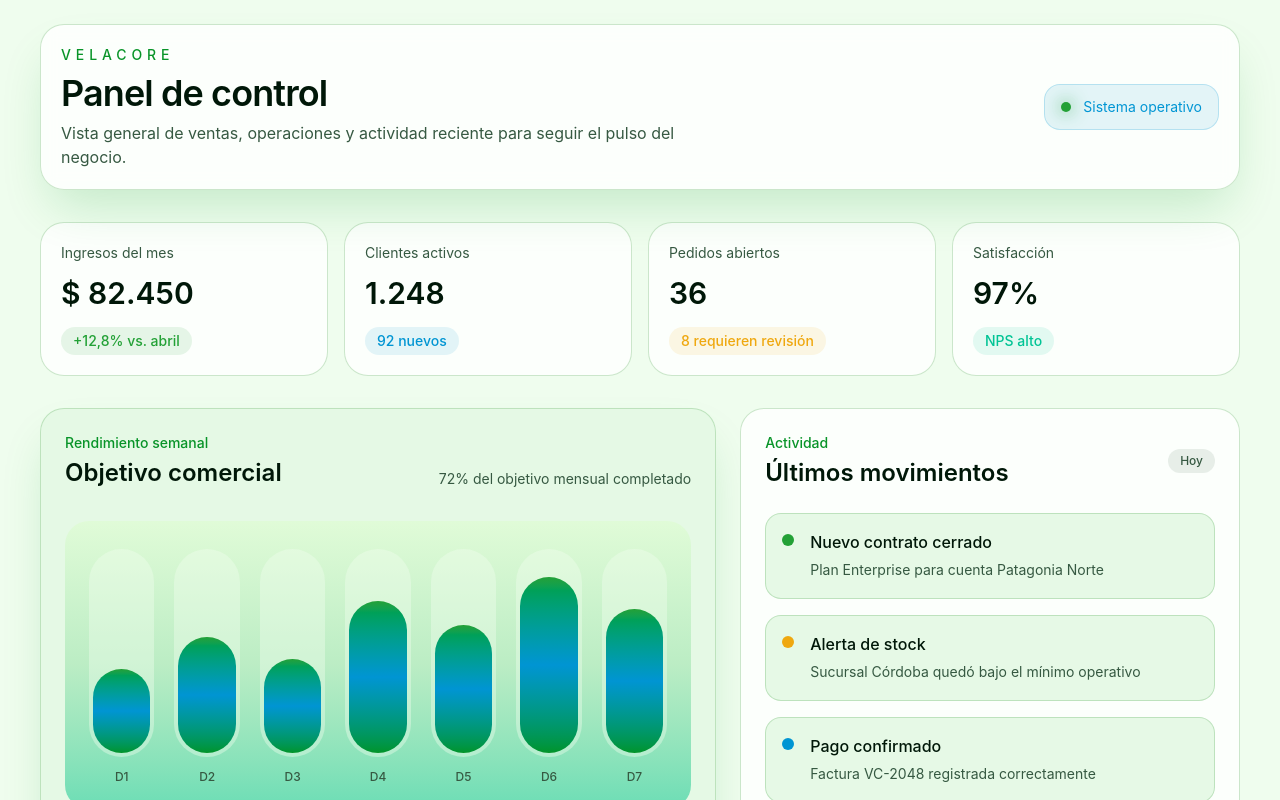
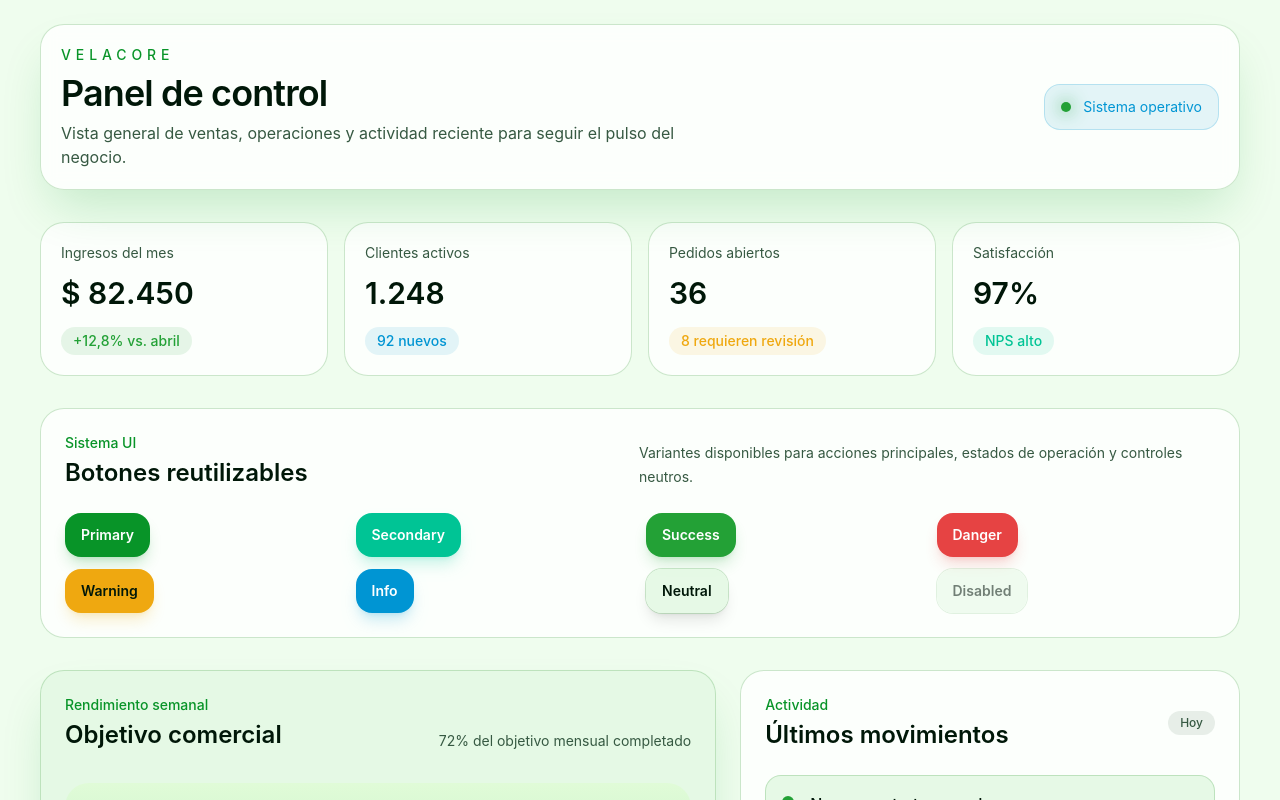
Before and after one commit to fvalenzuela-dev/front-velacore, an Angular app: page / in a window 1280 px wide. Shown: the top 800 px of the page. Built offline with nearby package versions, Linux system fonts and the light colour scheme.

Commit message:
feat(ui): add reusable button component

```diff
--- a/src/app/app.html
+++ b/src/app/app.html
@@ -33,6 +33,23 @@
         <strong class="mt-3 block text-3xl font-semibold text-foreground">97%</strong>
         <span class="mt-4 inline-flex rounded-full bg-accent/10 px-3 py-1 text-sm font-medium text-accent">NPS alto</span>
       </article>
+    </section>
+
+    <section class="rounded-3xl border border-border bg-surface p-5 sm:p-6">
+      <div class="flex flex-col gap-2 sm:flex-row sm:items-end sm:justify-between">
+        <div>
+          <p class="text-sm font-medium text-primary">Sistema UI</p>
+          <h2 class="mt-1 text-2xl font-semibold text-foreground">Botones reutilizables</h2>
+        </div>
+        <p class="max-w-xl text-sm leading-6 text-muted">Variantes disponibles para acciones principales, estados de operación y controles neutros.</p>
+      </div>
+
+      <div class="mt-6 grid gap-3 sm:grid-cols-2 lg:grid-cols-4">
+        @for (button of buttonShowcase; track button.variant) {
+          <app-button [variant]="button.variant">{{ button.label }}</app-button>
+        }
+        <app-button variant="neutral" [disabled]="true">Disabled</app-button>
+      </div>
     </section>
 
     <section class="grid gap-6 lg:grid-cols-[1.15fr_0.85fr]">
--- a/src/app/app.ts
+++ b/src/app/app.ts
@@ -1,10 +1,21 @@
 import { Component } from '@angular/core';
+import { Button, type ButtonVariant } from './ui/button/button';
 
 @Component({
   selector: 'app-root',
+  imports: [Button],
   templateUrl: './app.html',
   styleUrl: './app.css'
 })
 export class App {
   protected readonly title = 'Velacore';
+  protected readonly buttonShowcase: ReadonlyArray<{ label: string; variant: ButtonVariant }> = [
+    { label: 'Primary', variant: 'primary' },
+    { label: 'Secondary', variant: 'secondary' },
+    { label: 'Success', variant: 'success' },
+    { label: 'Danger', variant: 'danger' },
+    { label: 'Warning', variant: 'warning' },
+    { label: 'Info', variant: 'info' },
+    { label: 'Neutral', variant: 'neutral' },
+  ];
 }
--- /dev/null
+++ b/src/app/ui/button/button.ts
@@ -0,0 +1,38 @@
+import { NgClass } from '@angular/common';
+import { Component, Input } from '@angular/core';
+
+export type ButtonVariant = 'primary' | 'secondary' | 'success' | 'danger' | 'warning' | 'info' | 'neutral';
+
+const VARIANT_CLASSES: Record<ButtonVariant, string> = {
+  primary: 'bg-primary text-white shadow-primary/20 hover:bg-primary/90 focus-visible:outline-primary',
+  secondary: 'bg-accent text-white shadow-accent/20 hover:bg-accent/90 focus-visible:outline-accent',
+  success: 'bg-success text-white shadow-success/20 hover:bg-success/90 focus-visible:outline-success',
+  danger: 'bg-danger text-white shadow-danger/20 hover:bg-danger/90 focus-visible:outline-danger',
+  warning: 'bg-warning text-foreground shadow-warning/20 hover:bg-warning/90 focus-visible:outline-warning',
+  info: 'bg-info text-white shadow-info/20 hover:bg-info/90 focus-visible:outline-info',
+  neutral: 'bg-surface-elevated text-foreground ring-1 ring-border hover:bg-muted/10 focus-visible:outline-muted',
+};
+
+@Component({
+  selector: 'app-button',
+  imports: [NgClass],
+  template: `
+    <button
+      [attr.type]="type"
+      [disabled]="disabled"
+      class="inline-flex min-h-11 items-center justify-center rounded-2xl px-4 py-2 text-sm font-semibold transition enabled:cursor-pointer enabled:shadow-lg focus-visible:outline-2 focus-visible:outline-offset-2 disabled:cursor-not-allowed disabled:opacity-55"
+      [ngClass]="variantClasses"
+    >
+      <ng-content />
+    </button>
+  `,
+})
+export class Button {
+  @Input() variant: ButtonVariant = 'neutral';
+  @Input() type: 'button' | 'submit' | 'reset' = 'button';
+  @Input() disabled = false;
+
+  protected get variantClasses(): string {
+    return VARIANT_CLASSES[this.variant];
+  }
+}
```
Also changed, not shown: 1 other file (tests, documents, lock files or other folders).
